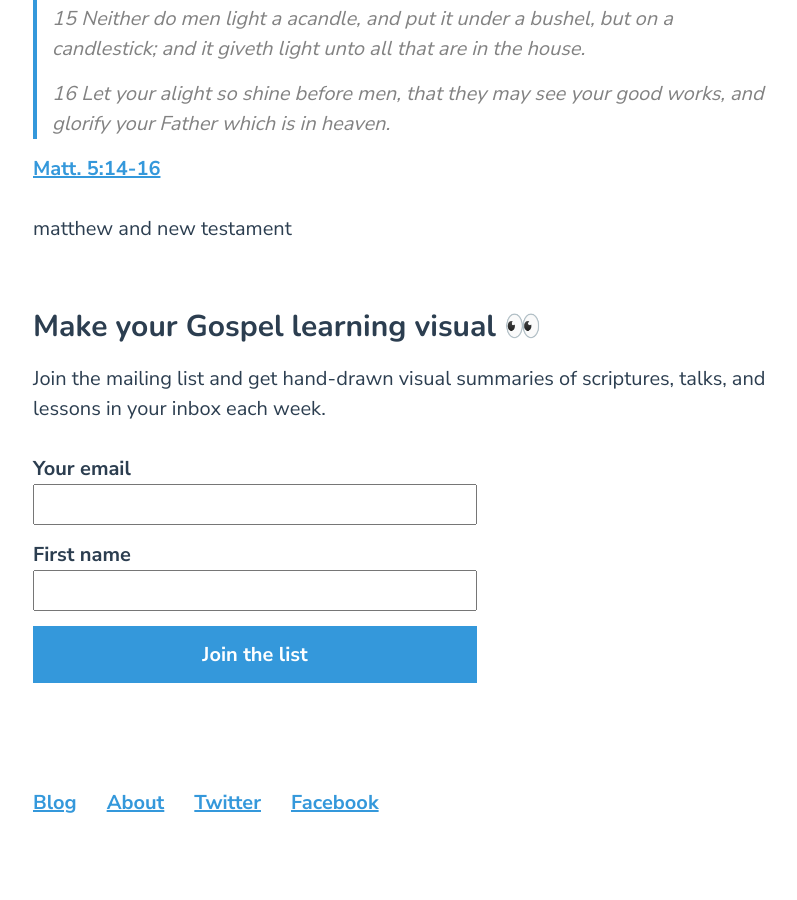
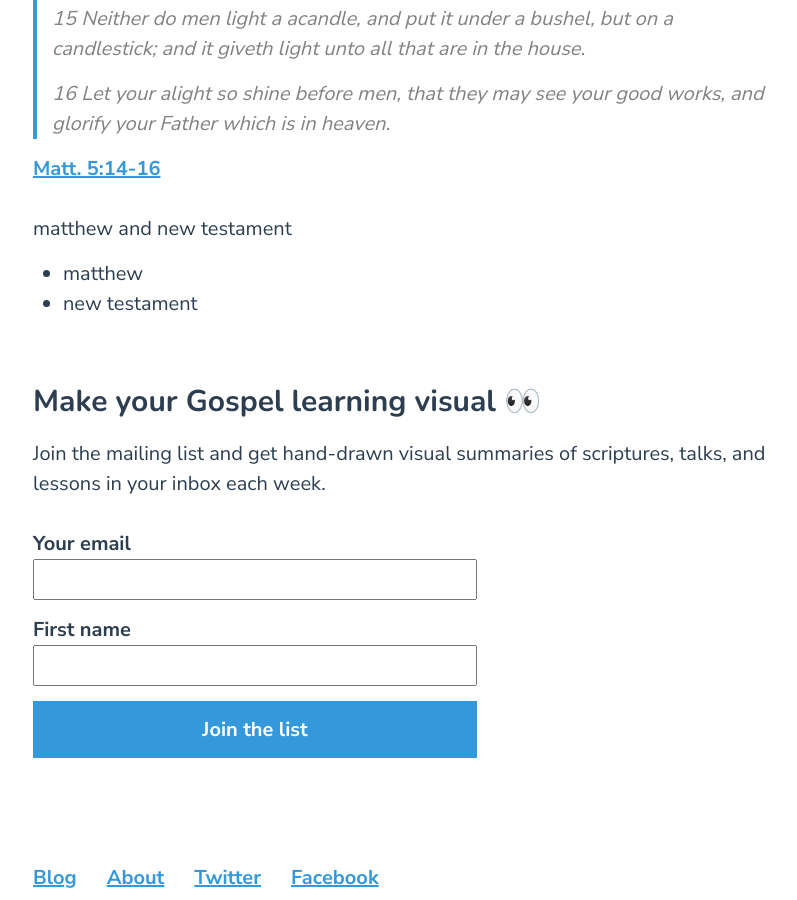
Before and after one commit to blairrorani/curious-workmanship, a Jekyll site: the page built from _posts/2017-06-06-matt-5-14-16.markdown, in a window 1280 px wide and 900 px high, scrolled down 1001 px. Shown: the whole window, without its empty margins (237-1034 px from the left). Built offline with Jekyll 4.4.1, drawn with Linux system fonts in a browser that asks for light colours; our own code applies the rules of GitHub Pages for plain Markdown files; before the commit the page ends 1849 px from its top, so only the background shows below that.

Commit message:
add tags

```diff
--- a/_layouts/post.html
+++ b/_layouts/post.html
@@ -16,4 +16,10 @@ layout: default
 
 <p>{{ page.tags | array_to_sentence_string }}</p>
 
+<ul>
+{% for tag in page.tags %}
+    <li> {{tag}} </li>
+{% endfor %}
+</ul>
+
 {% include post-footer.html %}
```
